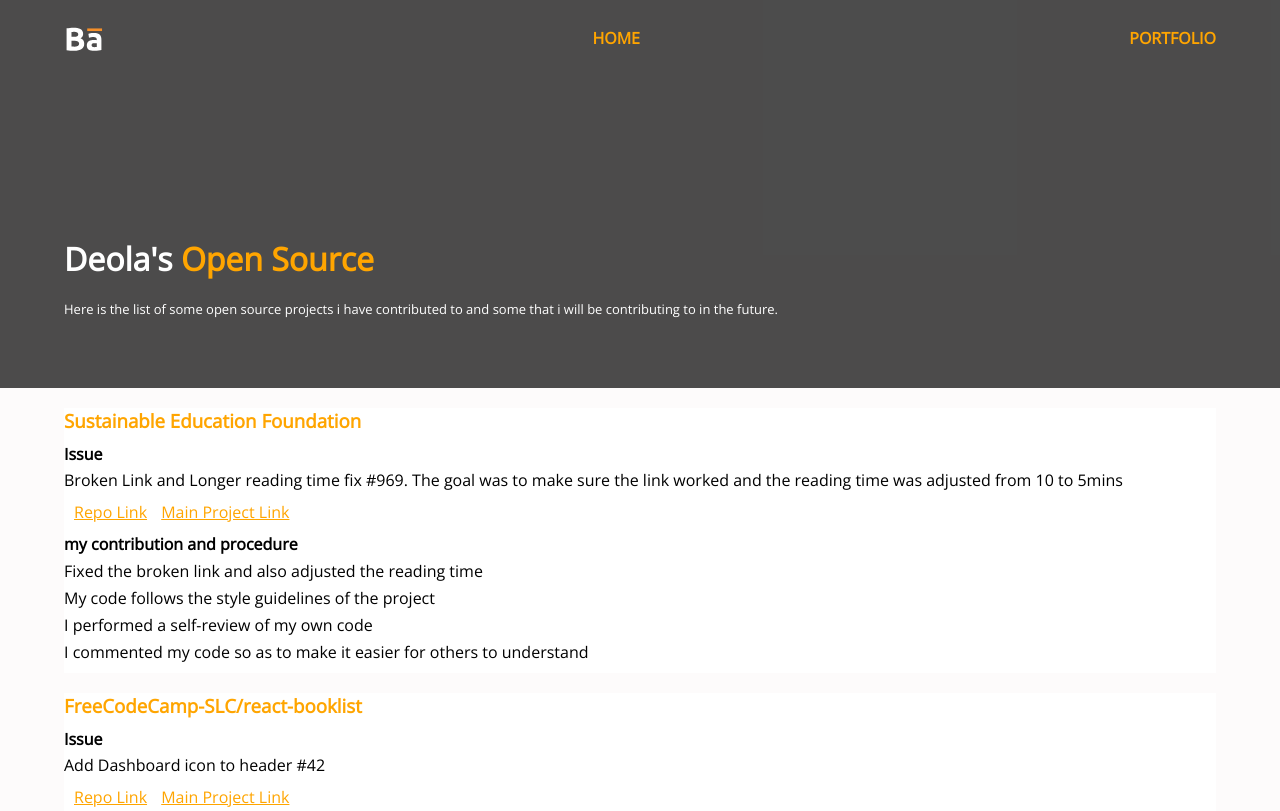
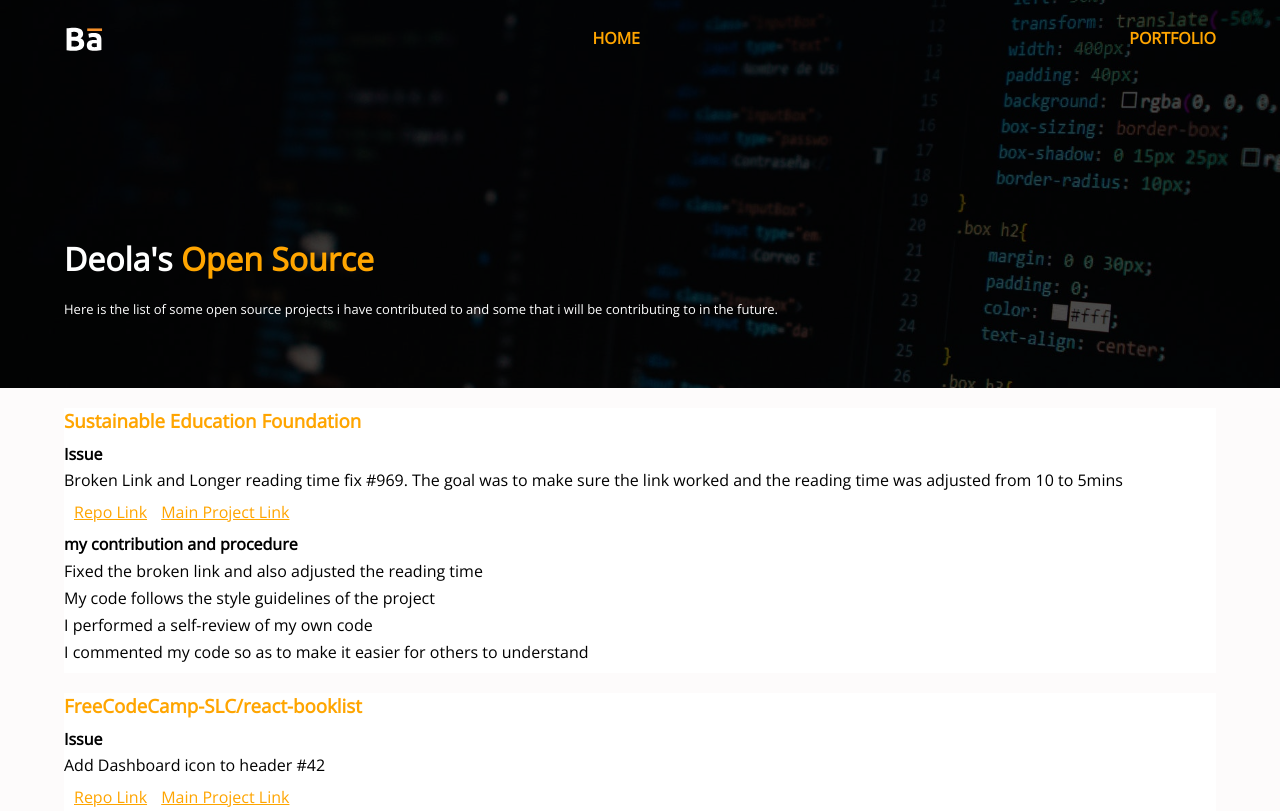
Before and after one commit to deeola/open-source, a plain HTML site: page index.html in a window 1280 px wide. Shown: the top 811 px of the page. Drawn offline with nearby package versions, Linux system fonts and the light colour scheme; the site is published under a folder, as on GitHub Pages, so addresses that start at the root find nothing.

Commit message:
fix header image

```diff
--- a/style.css
+++ b/style.css
@@ -17,7 +17,7 @@ body{
 
 
 header{
-    background: url(/background.jpeg);
+    background: url(./background.jpeg);
     padding-top: 20px;
     padding-bottom: 70px;
     color: white;
```
